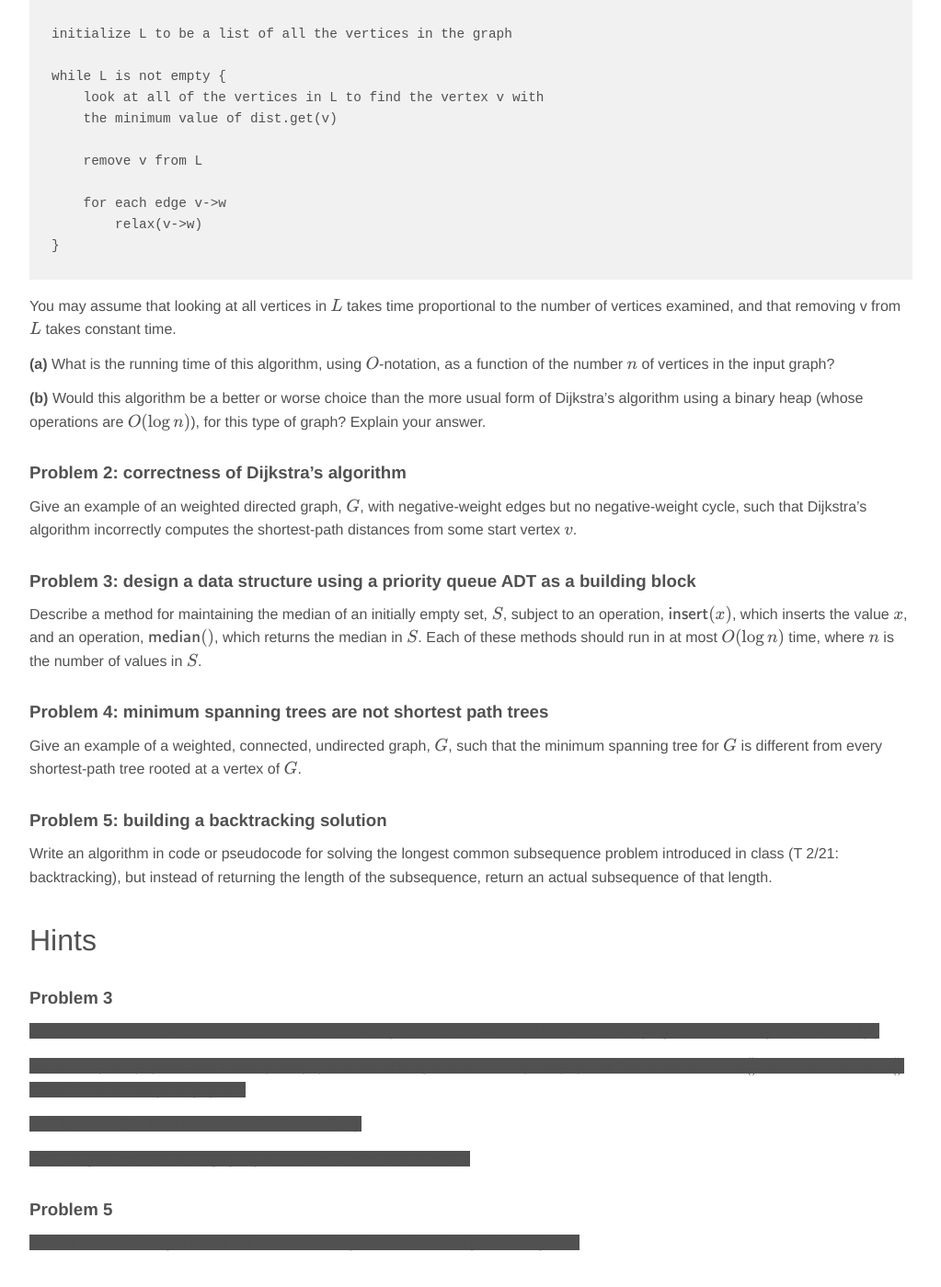
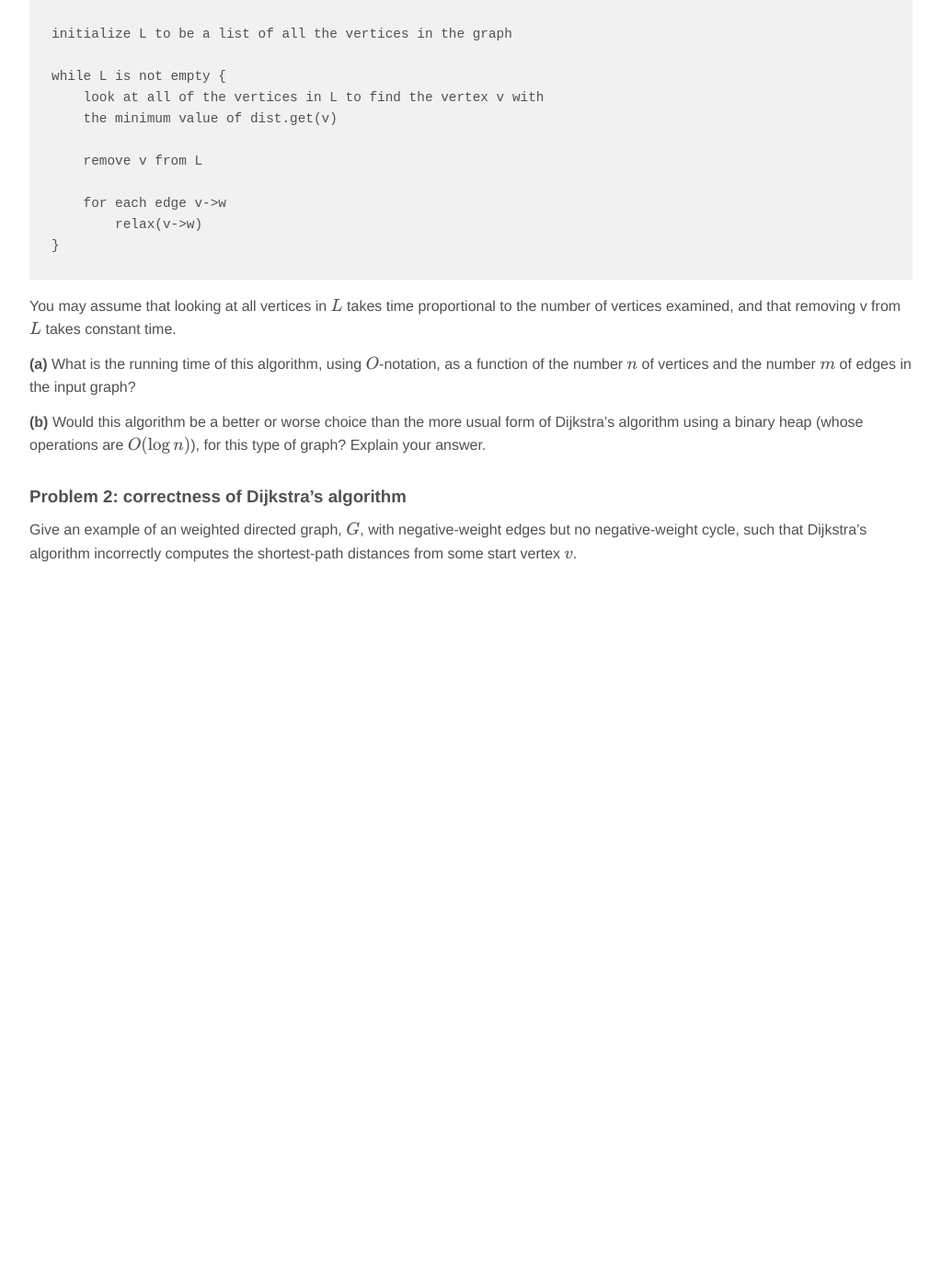
Before and after one commit to jnylam/jnylam.github.io, a Jekyll site: the page built from _courses/146-s17/homework05.md, in a window 1280 px wide and 1400 px high, scrolled down 1769 px. Shown: the whole window at 92% size, without its empty margins (128-1151 px from the left). Built offline with Jekyll 4.4.1, drawn with Linux system fonts in a browser that asks for light colours; formulas are drawn with MathJax 3; after the commit the page ends 2419 px from its top, so only the background shows below that.

Commit message:
Shorten homework 5

```diff
--- a/_courses/146-s17/homework05.md
+++ b/_courses/146-s17/homework05.md
@@ -68,7 +68,7 @@ while L is not empty {
 
 You may assume that looking at all vertices in $$L$$ takes time proportional to the number of vertices examined, and that removing v from $$L$$ takes constant time.
 
-__(a)__ What is the running time of this algorithm, using $O$-notation, as a function of the number $$n$$ of vertices in the input graph?
+__(a)__ What is the running time of this algorithm, using $O$-notation, as a function of the number $$n$$ of vertices and the number $$m$$ of edges in the input graph?
 
 __(b)__ Would this algorithm be a better or worse choice than the more usual form of Dijkstra's algorithm using a binary heap (whose operations are $$O(\log n)$$), for this type of graph? Explain your answer.
 
@@ -76,32 +76,3 @@ __(b)__ Would this algorithm be a better or worse choice than the more usual for
 ### Problem 2: correctness of Dijkstra's algorithm
 
 Give an example of an weighted directed graph, $G$, with negative-weight edges but no negative-weight cycle, such that Dijkstra's algorithm incorrectly computes the shortest-path distances from some start vertex $$v$$.
-
-### Problem 3: design a data structure using a priority queue ADT as a building block
-
-Describe a method for maintaining the median of an initially empty set, $S$, subject to an operation, $\mathsf{insert}(x)$, which inserts the value $x$, and an operation, $\mathsf{median}()$, which returns the median in $S$. Each of these methods should run in at most $O(\log n)$ time, where $n$ is the number of values in $S$.
-
-### Problem 4: minimum spanning trees are not shortest path trees
-
-Give an example of a weighted, connected, undirected graph, $$G$$, such that the minimum spanning tree for $$G$$ is different from every shortest-path tree rooted at a vertex of $$G$$.
-
-### Problem 5: building a backtracking solution
-
-Write an algorithm in code or pseudocode for solving the longest common subsequence problem introduced in class (T 2/21: backtracking), but instead of returning the length of the subsequence, return an actual subsequence of that length.
-
-# Hints
-
-### Problem 3
-
-<span class="hint">use one or more known data structures as a black box (this means, use their API, without worrying about how they work internally.)</span>
-
-<span class="hint">use a min-priority queue and a max-priority queue as building blocks. A min-priority queue has an $$\mathsf{extractMin}()$$ but no $$\mathsf{extractMax}()$$ method and a max-priority queue </span>
-
-<span class="hint">add items smaller than current median to min-heap</span>
-
-<span class="hint">how can you maintain a roughly equal number of elements in each?</span>
-
-
-### Problem 5
-
-<span class="hint">use the same technique as we did in class to keep track of shortest paths in Dijkstra.</span>
```
